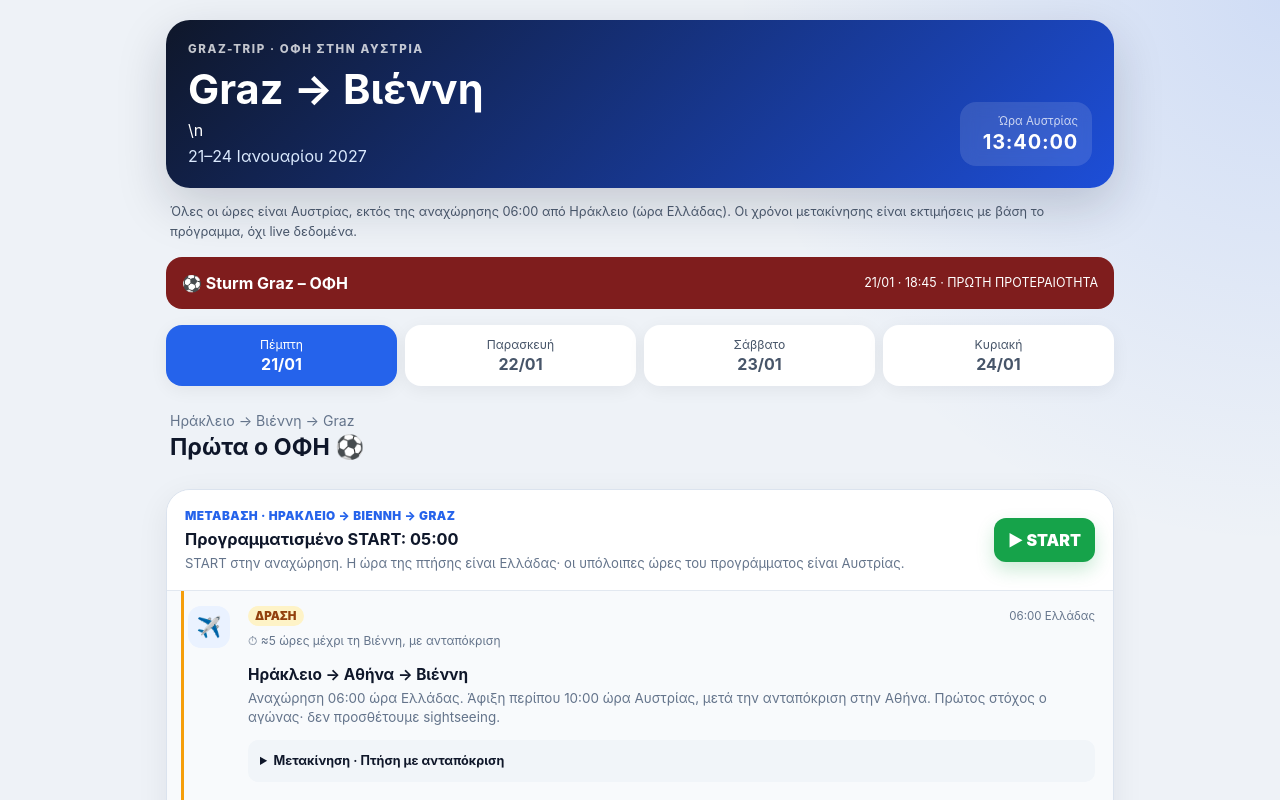
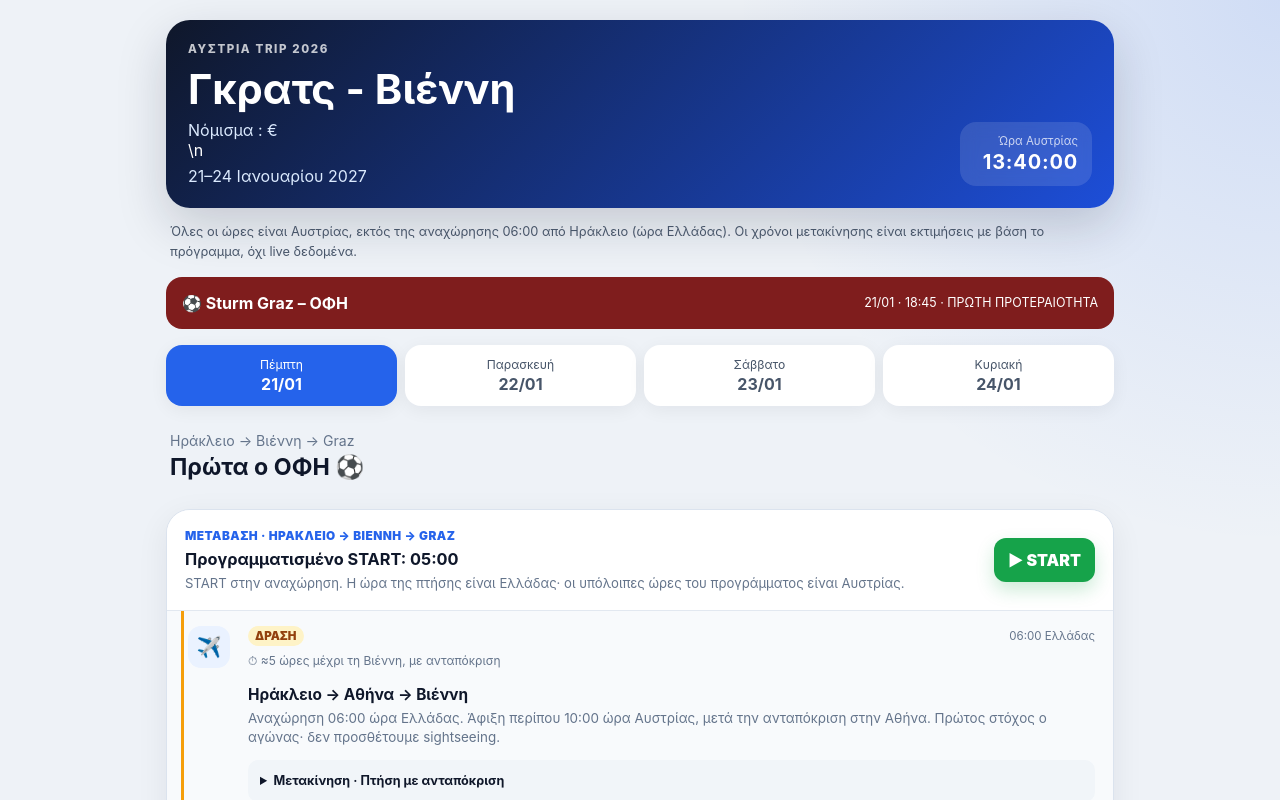
Before and after one commit to Giortamis/Graz-trip, a React (Vite) app: page / in a window 1280 px wide. Shown: the top 800 px of the page. Built offline with nearby package versions, Linux system fonts and the light colour scheme.

Commit message:
Update Austria trip header and currency

```diff
--- a/src/data/itinerary.js
+++ b/src/data/itinerary.js
@@ -4,8 +4,8 @@
 import sunday from './sunday.js'
 
 export const trip = {
-  eyebrow: 'GRAZ-TRIP · ΟΦΗ ΣΤΗΝ ΑΥΣΤΡΙΑ', title: 'Graz → Βιέννη',
-  datesLabel: '21–24 Ιανουαρίου 2027', timeZone: 'Europe/Vienna', clockLabel: 'Ώρα Αυστρίας',
+  eyebrow: 'ΑΥΣΤΡΙΑ TRIP 2026', title: 'Γκρατς - Βιέννη',
+  currencyLabel: 'Νόμισμα : €', datesLabel: '21–24 Ιανουαρίου 2027', timeZone: 'Europe/Vienna', clockLabel: 'Ώρα Αυστρίας',
   timeNote: 'Όλες οι ώρες είναι Αυστρίας, εκτός της αναχώρησης 06:00 από Ηράκλειο (ώρα Ελλάδας). Οι χρόνοι μετακίνησης είναι εκτιμήσεις με βάση το πρόγραμμα, όχι live δεδομένα.',
   checkedOn: '28/10/2026',
   priority: { title:'⚽ Sturm Graz – ΟΦΗ', label:'21/01 · 18:45 · ΠΡΩΤΗ ΠΡΟΤΕΡΑΙΟΤΗΤΑ' },
```
